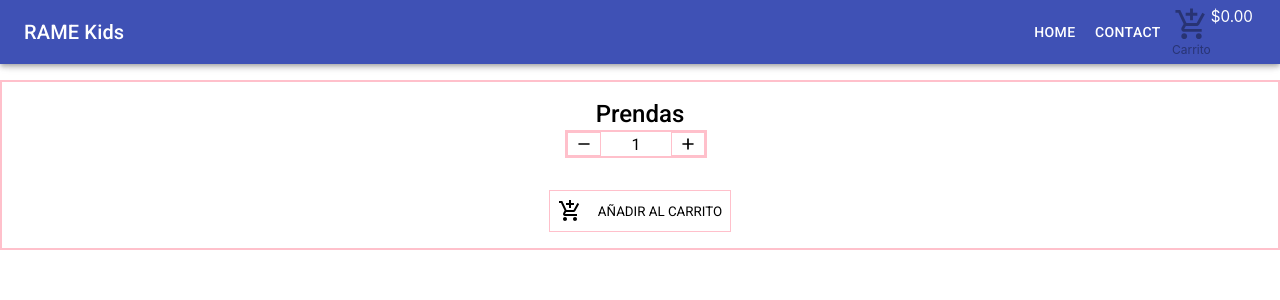
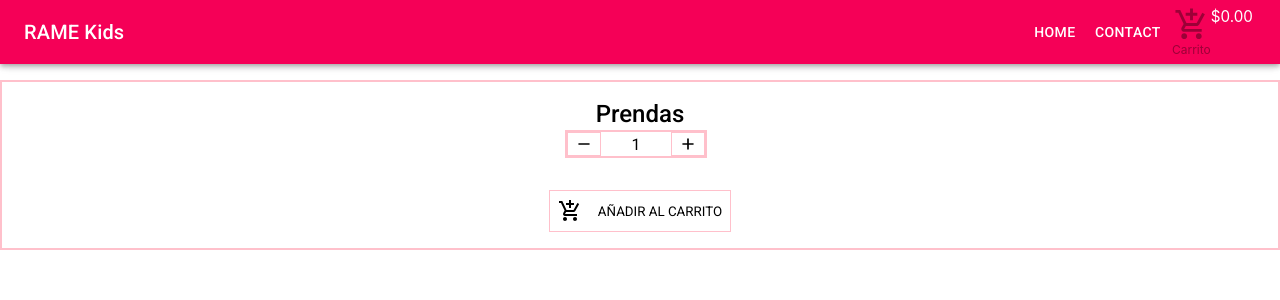
Before and after one commit to alexanderkupersmid/E-commerce-kupersmid, a React (Create React App) app: page / in a window 1280 px wide. Shown: the top 300 px of the page. Built offline with nearby package versions, Linux system fonts and the light colour scheme.

Commit message:
Update NavBar.jsx

```diff
--- a/src/components/Navbar/NavBar.jsx
+++ b/src/components/Navbar/NavBar.jsx
@@ -19,7 +19,7 @@ export default function NavBar() {
   const classes = useStyles()
   return (
     <div>
-      <AppBar position="fixed" color="primary">
+      <AppBar position="fixed" color="secondary">
         <Toolbar>
           <Typography variant="h6" color="inherit" className={classes.titulo}>
             RAME Kids
```
